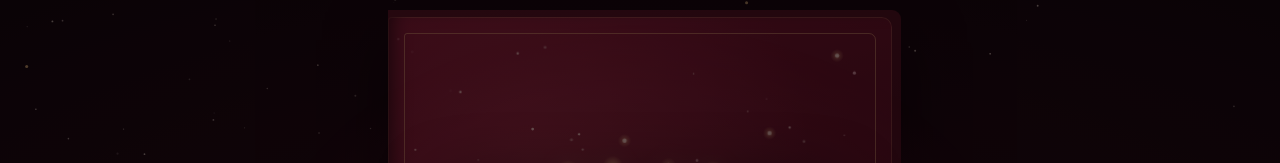
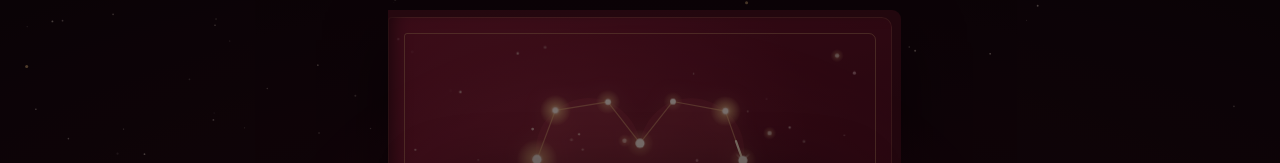
Before and after one commit to Pafif/our-book, a plain HTML site: page index.html in a window 1280 px wide. Shown: the part 39-202 px from the top of the page. Drawn offline with nearby package versions, Linux system fonts and the light colour scheme.

Commit message:
Add files via upload

```diff
--- a/index.html
+++ b/index.html
@@ -142,7 +142,7 @@ h1,h2,h3{font-family:var(--display);font-size-adjust:none;font-weight:400;margin
 .cover .since{color:var(--ink-soft);font-style:italic}
 /* Night sky cover: stars scattered over the whole cover, a glowing heart constellation, the title beneath */
 .cover-sky{position:absolute;inset:0;width:100%;height:100%;pointer-events:none}
-.cover-heart{position:relative;flex:1 1 auto;min-height:0;width:100%;max-width:min(64%,340px);margin:2% auto 5%;overflow:visible;filter:drop-shadow(0 0 10px rgba(var(--ember-rgb),.3))}
+.cover-heart{position:absolute;left:0;right:0;top:8%;height:36%;width:100%;overflow:visible;filter:drop-shadow(0 0 10px rgba(var(--ember-rgb),.3))}
 .cover-text{position:relative;display:flex;flex-direction:column;align-items:center;gap:8px;width:100%}
 .cover-text .btn{margin-top:10px}
 .cover h1{text-align:center}
@@ -680,6 +680,7 @@ function heartPts(n, W, H, pad){
 const GOLD = '#f1c481';
 function drawCover(el){
   const n = names(), d = dayNo(today());
+  const ago = base => `-${base.toFixed(2)}s`;
   const pts2str = pts => pts.map(p => p.map(v => v.toFixed(1)).join(',')).join(' ');
   const sparkle = r => `M0,${-r} L${r*.14},${-r*.14} L${r},0 L${r*.14},${r*.14} L0,${r} L${-r*.14},${r*.14} L${-r},0 L${-r*.14},${-r*.14}Z`;
   const glow = (id, mid) => { const g = s('radialGradient', {id}); g.append(s('stop', {offset:'0', 'stop-color':'#fff7e8', 'stop-opacity':'1'}), s('stop', {offset:'.35', 'stop-color': mid, 'stop-opacity':'.55'}), s('stop', {offset:'1', 'stop-color': mid, 'stop-opacity':'0'})); return g; };
@@ -689,12 +690,12 @@ function drawCover(el){
   const sd = s('defs'); sd.append(glow('sky-glow', '#f1c481')); sky.append(sd);
   for (let i = 0; i < 95; i++){
     const big = rnd() > .9, tw = rnd() < .45, x = rnd()*300, y = rnd()*400, r = big ? 1.3 : .35 + rnd()*.6, pink = rnd() < .3, o = .25 + rnd()*.6;
-    const st = tw ? `--o:${o.toFixed(2)};--d:${(2.6 + rnd()*4.5).toFixed(1)}s;--dl:-${(rnd()*7).toFixed(1)}s` : '';
+    const st = tw ? `--o:${o.toFixed(2)};--d:${(2.6 + rnd()*4.5).toFixed(1)}s;--dl:${ago(rnd()*7)}` : '';
     if (big) sky.append(s('circle', {cx: x.toFixed(1), cy: y.toFixed(1), r: 4, fill:'url(#sky-glow)', opacity:'.5'}));
     sky.append(s('circle', {class: tw ? 'tw' : '', style: st, cx: x.toFixed(1), cy: y.toFixed(1), r: r.toFixed(2), fill: pink ? '#ffd3d9' : '#f7e7d8', opacity: o.toFixed(2)}));
     if (big){
       const g = s('g', {transform: `translate(${x.toFixed(1)} ${y.toFixed(1)})`});
-      g.append(s('path', {class:'flare', d: sparkle(7), fill:'#fff4dc', style: `--d:${(6 + rnd()*6).toFixed(1)}s;--dl:-${(rnd()*10).toFixed(1)}s`}));
+      g.append(s('path', {class:'flare', d: sparkle(7), fill:'#fff4dc', style: `--d:${(6 + rnd()*6).toFixed(1)}s;--dl:${ago(rnd()*10)}`}));
       sky.append(g);
     }
   }
@@ -706,12 +707,12 @@ function drawCover(el){
     s('polygon', {points: pts2str(pts), fill:'none', stroke:'rgba(241,196,129,.5)', 'stroke-width':.5, 'stroke-linejoin':'round'}),
     s('polygon', {class:'trace', points: pts2str(pts), pathLength:'100', fill:'none', stroke:'#fff1d6', 'stroke-width':.9, 'stroke-linecap':'round', 'stroke-linejoin':'round'}));
   pts.forEach((p, i) => {
-    const main = i % 3 === 0, delay = `--d:${(3.4 + (i % 4)*.7).toFixed(1)}s;--dl:-${(i*.83).toFixed(2)}s`;
+    const main = i % 3 === 0, delay = `--d:${(3.4 + (i % 4)*.7).toFixed(1)}s;--dl:${ago(i*.83)}`;
     heart.append(s('circle', {class:'halo', style: delay, cx: p[0], cy: p[1], r: main ? 7 : 5, fill:'url(#heart-glow)'}),
       s('circle', {cx: p[0], cy: p[1], r: main ? 1.9 : 1.2, fill:'#fff8ec'}));
     if (main){
       const g = s('g', {transform: `translate(${p[0].toFixed(1)} ${p[1].toFixed(1)})`});
-      g.append(s('path', {class:'flare', d: sparkle(8), fill:'#fff4dc', style: `--d:${(5 + i*.4).toFixed(1)}s;--dl:-${(i*1.3).toFixed(1)}s`}));
+      g.append(s('path', {class:'flare', d: sparkle(8), fill:'#fff4dc', style: `--d:${(5 + i*.4).toFixed(1)}s;--dl:${ago(i*1.3)}`}));
       heart.append(g);
     }
   });
@@ -721,11 +722,20 @@ function drawCover(el){
     settings.since && h('div', {class:'since', text: 'since ' + fmtDay(settings.since) + (d ? ' · day ' + d.toLocaleString() : '')}),
     h('button', {class:'btn solid', type:'button', text:'Open the book', onclick: () => go(pos + step())})].filter(Boolean)));
 }
+/* Pin the cover's animations to the page's clock (time since it opened): a redrawn cover then shows every
+   twinkle, glint and the spark on the outline exactly where they already were, instead of starting them over. */
+function syncCover(){
+  if (busy) return;
+  spread.querySelectorAll(':scope > .page.cover').forEach(pg => {
+    if (!pg.getAnimations) return;
+    pg.getAnimations({subtree: true}).forEach(a => { try { if (a.playState === 'running' && a.startTime !== 0) a.startTime = 0; } catch {} });
+  });
+}
 /* shrink the cover title until it sits inside the cover, whatever it says */
 function fitCover(){
   spread.querySelectorAll('.cover h1').forEach(t => {
     const pg = t.closest('.page'); if (!pg.clientWidth) return;
-    const maxH = pg.clientHeight*.22;   // leaves the upper part of the cover to the heart
+    const maxH = pg.clientHeight*.2;   // leaves the upper part of the cover to the heart
     let size = Math.min(92, pg.clientWidth*.19);
     t.style.overflowWrap = 'normal'; t.style.fontSize = size + 'px';
     while (size > 18 && (t.scrollWidth > t.clientWidth + 1 || t.offsetHeight > maxH)){ size -= 2; t.style.fontSize = size + 'px'; }
@@ -943,7 +953,7 @@ function render(){
   }
   pos = Math.max(0, Math.min(pos - pos % st, pages.length - st));
   spread.replaceChildren(...(st === 2 ? [mkPage(pos, 'left'), mkPage(pos + 1, 'right')] : [mkPage(pos, 'single')]));
-  chrome(); fitCover();
+  chrome(); fitCover(); syncCover();
 }
 function sectionAt(i){ const p = pages[i + (step() === 2 && i === 0 ? 1 : 0)]; return p ? p.section : 'cover'; }
 /* ---------- the page turn ---------- */
@@ -968,7 +978,7 @@ function leafAngle(stiff){
 let queued = null;   // the latest thing asked for while a page was still turning; done as soon as it lands
 function endTurn(){
   book.classList.remove('turning'); busy = false;
-  if (dirty) render(); else chrome();
+  if (dirty) render(); else { chrome(); syncCover(); }
   if (queued){ const next = queued; queued = null; next(); }
 }
 function go(n){
```
